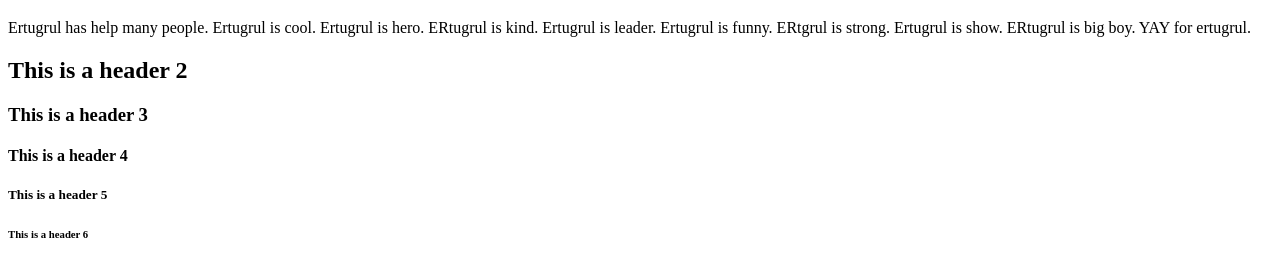
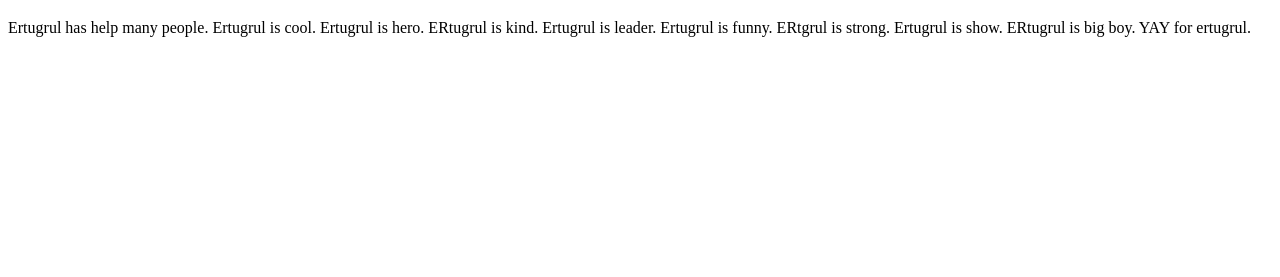
Before and after one commit to mayayjabri/Ertugrul, a plain HTML site: page index.html in a window 1280 px wide. Shown: the part 61-338 px from the top of the page. Drawn offline with Linux system fonts and the light colour scheme.

Commit message:
Update index.html

```diff
--- a/index.html
+++ b/index.html
@@ -5,10 +5,5 @@
     <p>Ertugrul has help many people. Ertugrul is cool. Ertugrul is hero. ERtugrul is kind. Ertugrul is leader. Ertugrul is funny. ERtgrul is strong. Ertugrul is show. ERtugrul is big boy. YAY for ertugrul.</p>
   </head>
   <body>
-    <h2>This is a header 2</h2>
-    <h3>This is a header 3</h3>
-    <h4>This is a header 4</h4>
-    <h5>This is a header 5</h5>
-    <h6>This is a header 6</h6>
   </body>
 </html>
```
